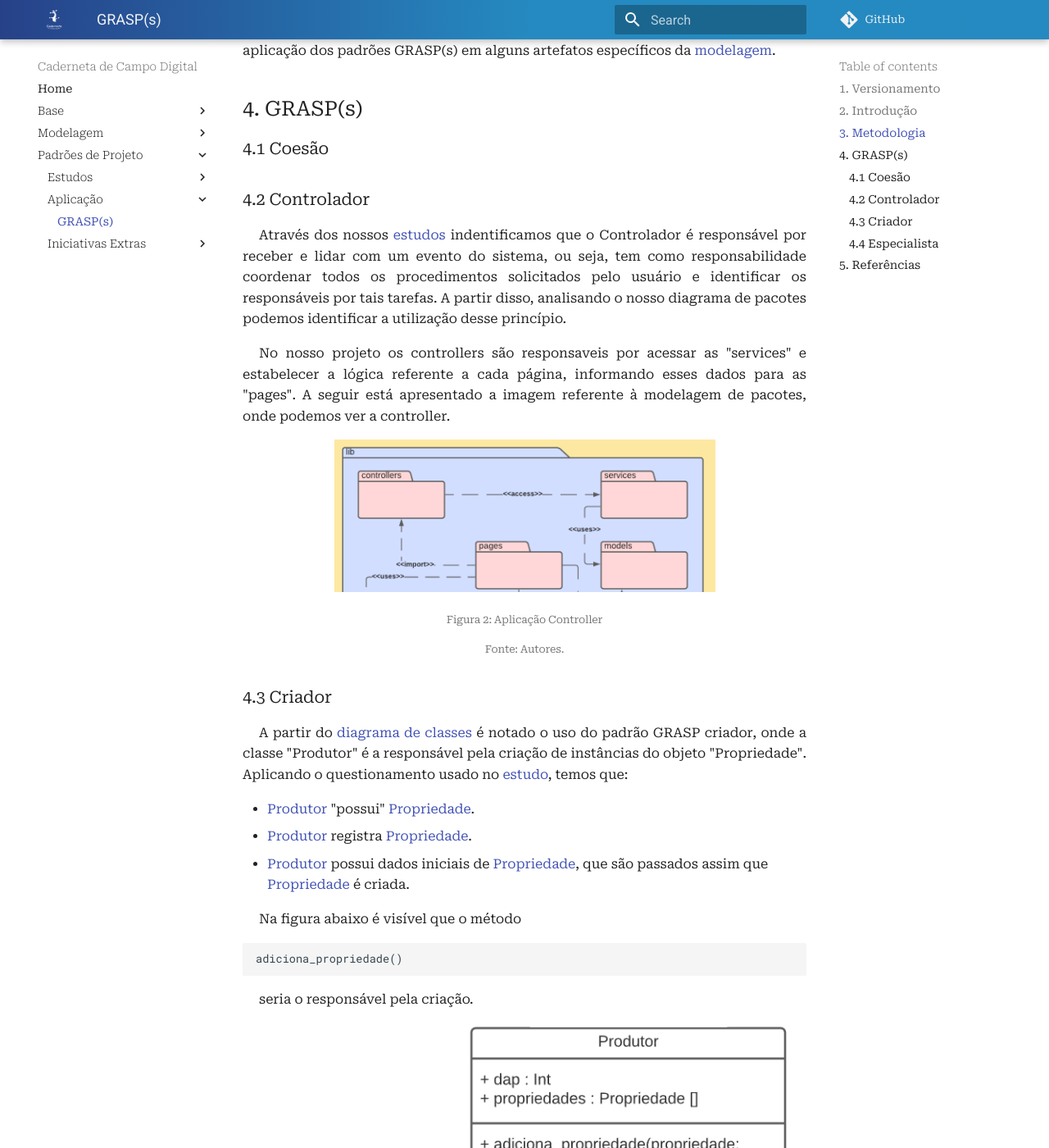
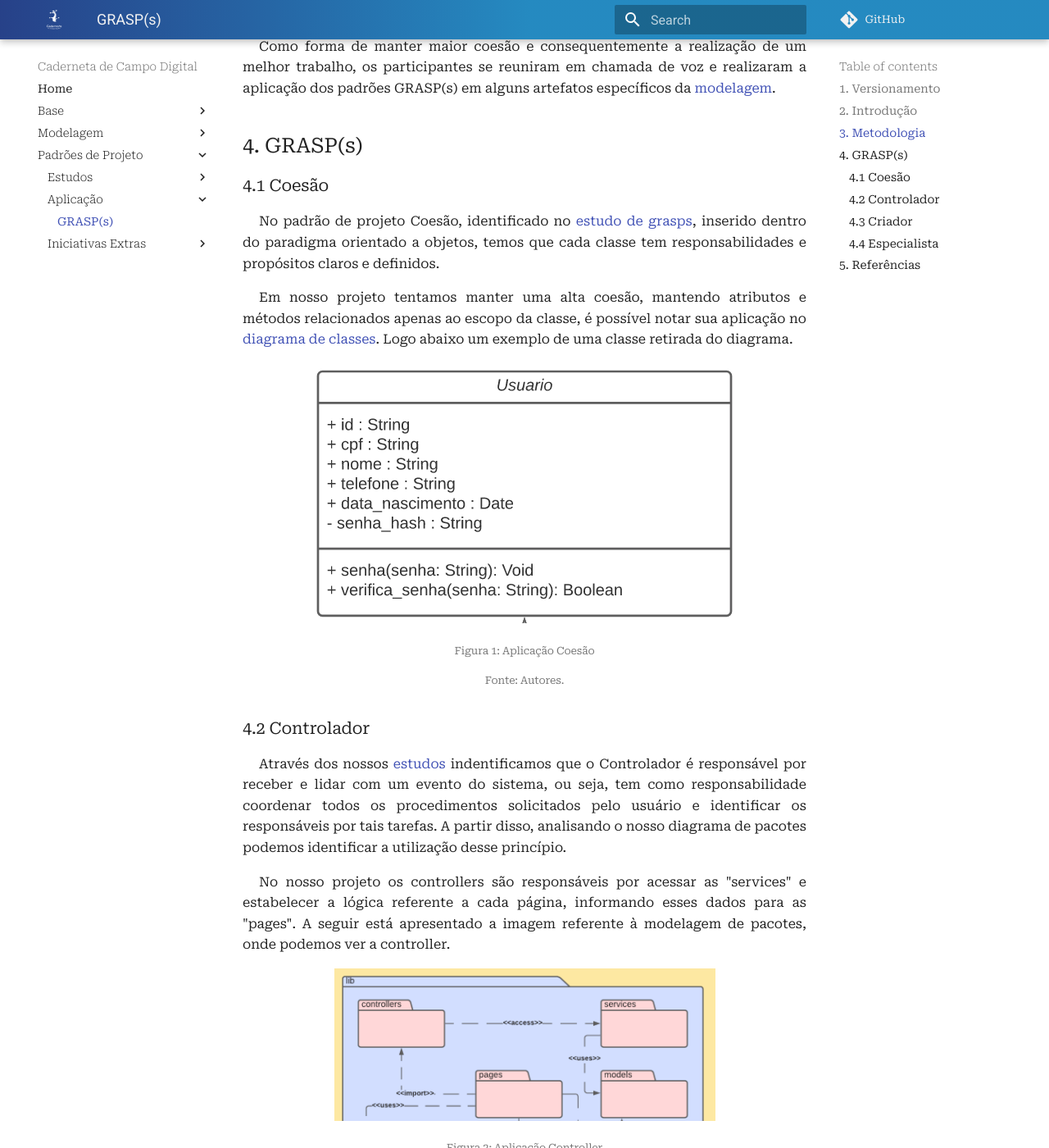
Before and after one commit to UnBArqDsw2021-2/2021.2_G4_CadernetaDeCampoDigital_docs, an MkDocs documentation site: the page built from docs/padroes_projetos/aplicacao/grasp.md, in a window 1280 px wide and 1400 px high, scrolled down 621 px. Shown: the whole window at 82% size. Built offline with MkDocs 1.6.1 and Material for MkDocs 9.7.7, drawn with Linux system fonts in a browser that asks for light colours; comment, search, counter and statistics services are not loaded; some of the changed text lies outside the part shown.

Commit message:
#125 Adicionando topico 4.1

```diff
--- a/docs/padroes_projetos/aplicacao/grasp.md
+++ b/docs/padroes_projetos/aplicacao/grasp.md
@@ -6,6 +6,7 @@
 | ------ | ---------- | ------------------------------------------ | ------------------------- |
 | 1.0    | 17/03/2022 | Abertura do documento                      | Carlos e Paulo            |
 | 1.1    | 18/03/2022 | Adição do tópico 4.4 e 5                   | Carlos e Paulo            |
+| 1.2    | 19/03/2022 | Adição do tópico 4.1                       | Carlos e Paulo            |
 
 
 ## 2. Introdução
@@ -20,11 +21,22 @@
 
 ### 4.1 Coesão
 
+<p align="justify" style="text-indent: 20px">No padrão de projeto Coesão, identificado no <a href="../../estudos/grasp/#43-coesao">estudo de grasps</a>, inserido dentro do paradigma orientado a objetos, temos que cada classe tem responsabilidades e propósitos claros e definidos. </p>
+
+<p align="justify" style="text-indent: 20px">Em nosso projeto tentamos manter uma alta coesão, mantendo atributos e métodos relacionados apenas ao escopo da classe, é possível notar sua aplicação no <a href="../../../modelagem/estatica/diagrama_de_classes/">diagrama de classes</a>. Logo abaixo um exemplo de uma classe retirada do diagrama.</p>
+
+<center>
+<img src="../../../assets/padroes_projetos/aplicacao_coesao1_grasps.png" class="zoom">
+<h6>Figura 1: Aplicação Coesão</h6>
+<h6>Fonte: Autores.</h6>
+</center>
+
+
 ### 4.2 Controlador
 
 <p align="justify" style="text-indent: 20px"> Através dos nossos <a href="../../estudos/grasp/">estudos</a> indentificamos que o Controlador é responsável por receber e lidar com um evento do sistema, ou seja, tem como responsabilidade coordenar todos os procedimentos solicitados pelo usuário e identificar os responsáveis por tais tarefas. A partir disso, analisando o nosso diagrama de pacotes podemos identificar a utilização desse princípio.</p>
 
-<p align="justify" style="text-indent: 20px">No nosso projeto os controllers são responsaveis por acessar as "services" e estabelecer a lógica referente a cada página, informando esses dados para as "pages". A seguir está apresentado a imagem referente à modelagem de pacotes, onde podemos ver a controller. </p>
+<p align="justify" style="text-indent: 20px">No nosso projeto os controllers são responsáveis por acessar as "services" e estabelecer a lógica referente a cada página, informando esses dados para as "pages". A seguir está apresentado a imagem referente à modelagem de pacotes, onde podemos ver a controller. </p>
 
 <center>
 <img src="../../../assets/padroes_projetos/aplicacao_controlador_grasps.png" class="zoom">
```
Also changed, not shown: docs/assets/padroes_projetos/aplicacao_coesao1_grasps.png (added).
